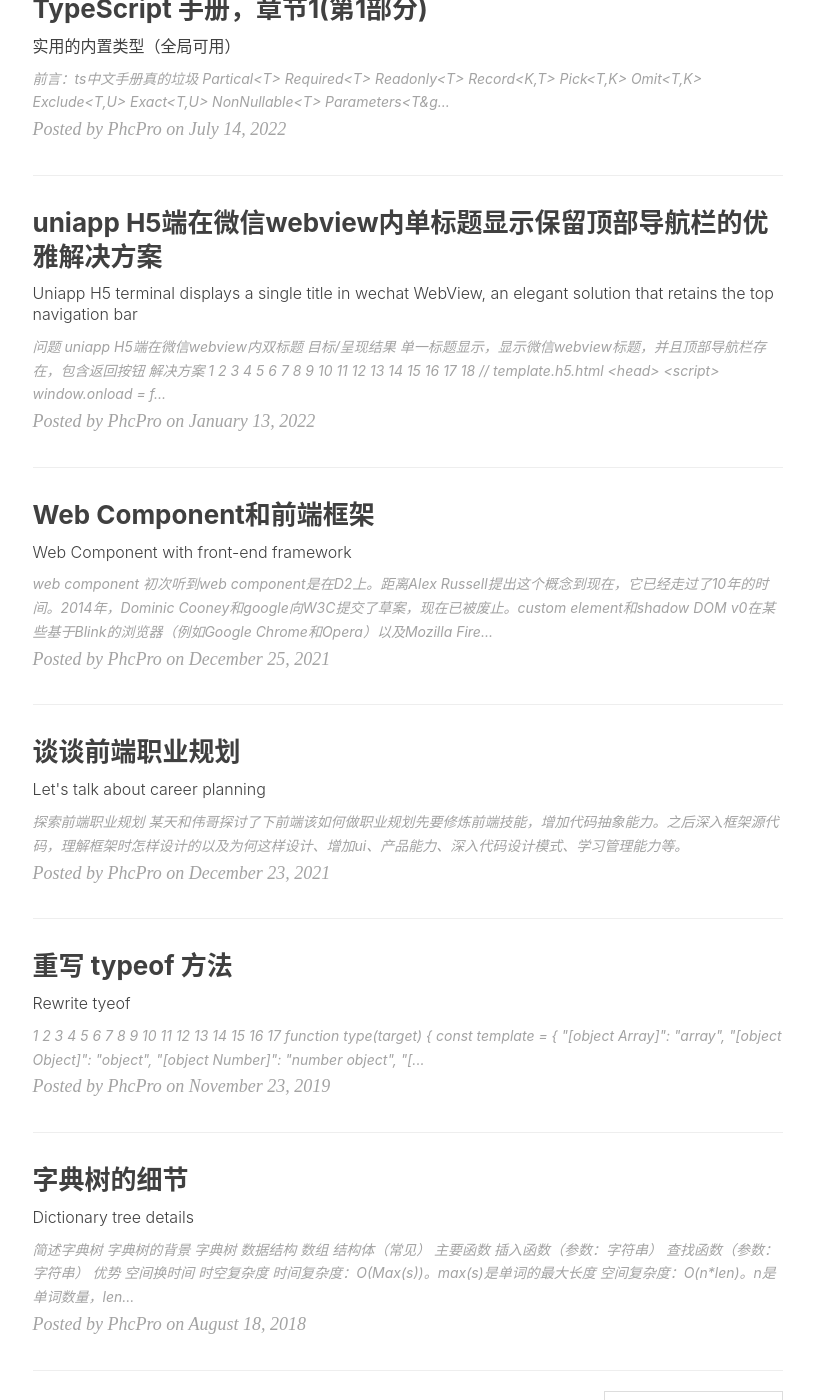
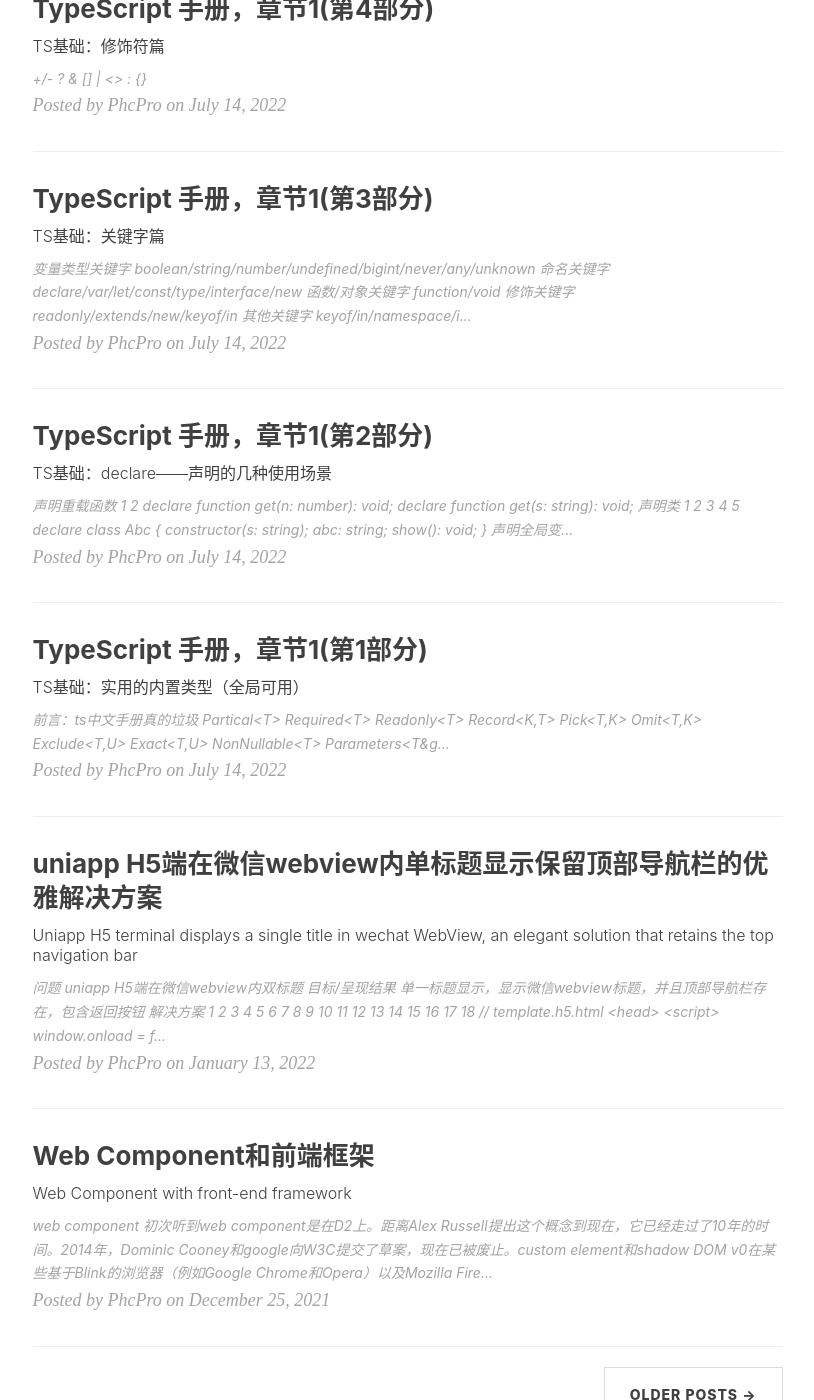
Before and after one commit to iamphc/iamphc.github.io, a Jekyll site: the page built from index.html, in a window 1280 px wide and 1400 px high, scrolled down 1331 px. Shown: the whole window, without its empty margins (135-949 px from the left). Built offline with Jekyll 4.4.1, drawn with Linux system fonts in a browser that asks for light colours; nearby versions of some CDN libraries; the list of posts is cut into pages by our own code; comment, search, counter and statistics services are not loaded; some of the changed lines change nothing that is shown; some of the changed text lies outside the part shown.

Commit message:
feat: 文章

````diff
--- a/_posts/2022-07/2022-07-14-ts-handbook-chapter1-part1.md
+++ b/_posts/2022-07/2022-07-14-ts-handbook-chapter1-part1.md
@@ -1,7 +1,7 @@
 ---
 layout: post
 title: "TypeScript 手册，章节1(第1部分)"
-subtitle: "实用的内置类型（全局可用）"
+subtitle: "TS基础：实用的内置类型（全局可用）"
 date: 2022-07-14 16:00:00
 author: "PhcPro"
 catalog: false
--- a/_posts/2022-07/2022-07-14-ts-handbook-chapter1-part2.md
+++ b/_posts/2022-07/2022-07-14-ts-handbook-chapter1-part2.md
@@ -1,7 +1,7 @@
 ---
 layout: post
 title: "TypeScript 手册，章节1(第2部分)"
-subtitle: "declare——声明的几种使用场景"
+subtitle: "TS基础：declare——声明的几种使用场景"
 date: 2022-07-14 16:00:00
 author: "PhcPro"
 catalog: false
--- /dev/null
+++ b/_posts/2022-07/2022-07-14-ts-handbook-chapter1-part3.md
@@ -0,0 +1,23 @@
+---
+layout: post
+title: "TypeScript 手册，章节1(第3部分)"
+subtitle: "TS基础：关键字篇"
+date: 2022-07-14 16:00:00
+author: "PhcPro"
+catalog: false
+header-style: text
+tags:
+  - typescript
+  - 翻译
+---
+
+### 变量类型关键字
+boolean/string/number/undefined/bigint/never/any/unknown
+### 命名关键字
+declare/var/let/const/type/interface/new
+### 函数/对象关键字
+function/void
+### 修饰关键字
+readonly/extends/new/keyof/in
+### 其他关键字
+keyof/in/namespace/infer
--- /dev/null
+++ b/_posts/2022-07/2022-07-14-ts-handbook-chapter1-part4.md
@@ -0,0 +1,21 @@
+---
+layout: post
+title: "TypeScript 手册，章节1(第4部分)"
+subtitle: "TS基础：修饰符篇"
+date: 2022-07-14 16:00:00
+author: "PhcPro"
+catalog: false
+header-style: text
+tags:
+  - typescript
+  - 翻译
+---
+
+### +/-
+### ?
+### &
+### []
+### |
+### <>
+### :
+### {}
--- /dev/null
+++ b/_posts/2022-07/2022-07-14-ts-handbook-chapter5.md
@@ -0,0 +1,335 @@
+---
+layout: post
+title: "TypeScript 手册，章节5"
+subtitle: "TS中的复合类型——几种创建方式"
+date: 2022-07-14 16:00:00
+author: "PhcPro"
+catalog: false
+header-style: text
+tags:
+  - typescript
+  - 翻译
+---
+
+### 泛型
+
+#### 泛型类型
+函数使用泛型的写法
+```ts
+// 函数使用泛型的几个写法
+function identity<Type>(arg: Type): Type {
+    return arg;
+}
+declare type Input = {
+    key: string;
+    value: any;
+}
+// 写法1：
+let myIdentity1: (arg: string) => string = identity;
+// 写法2：
+let myIdentity2: <Input>(arg: Input) => Input = identity;
+// 写法3：字面量写法【我认为非常重要的写法】
+let myIdentity3: { <TypeName>(arg: TypeName): TypeName } = identity;
+```
+接口使用泛型的写法
+```ts
+// 接口泛型写法1：
+interface GenericIdentityFn1 {
+    <TypeName>(arg: TypeName): TypeName;
+}
+// 接口泛型写法2：
+interface GenericIdentityFn2<TypeName> {
+    (arg: TypeName): TypeName;
+}
+// 接口泛型+函数使用泛型的写法4：
+let myIdentity4: GenericIdentityFn = identity;
+```
+
+#### 泛型类
+```ts
+class Student<TypeName> {}
+const student = new Student<string>();
+```
+
+#### 通用约束(extends 解决)
+通用类型可能不是string或者数组类型，那么读取length就可能出错。使用extends可以解决。如下
+```ts
+// 写法1：继承具有length属性的接口
+interface LengthInterface { length: number; }
+function abc<Type extends LengthInterface>(arg: Type): Type {
+    return arg.length;
+}
+// 写法2：继承具有length的类型别名
+declare type LengthName = { length: number; }
+function abc<Type extends LengthName>(arg: Type): Type {
+    return arg.length;
+}
+```
+
+#### 泛型约束中使用类型参数
+```ts
+function abc<Type, Key extends keyof Type>(arg: Type, key: Key): void {}
+```
+
+#### 泛型中使用类类型
+```ts
+function create<Type>(c: { new(): Type }): Type {
+    return new c();
+}
+```
+一个用于混入mixins的例子
+```ts
+class TestA {}
+class TestB {}
+class ABC {}
+
+class ABC_1 extends ABC {}
+class ABC_2 extends ABC {}
+
+function foo<Type extends ABC>(arg: new () => Type): Type {
+    return new arg();
+}
+```
+
+### keyof 运算符
+keyof可以生成字符串（和/或）数字（联合）类型。
+需要注意的是，js对象始终将键转化为字符串。
+```ts
+declare type Test1 = { [n: number]: any }
+type A = keyof Test1 // number
+
+declare type Test2 = { [n: string]: any }
+type B = keyof Test2 // string | number
+```
+
+### typeof 运算符【有限制的使用】
+>js和ts分别有typeof概念
+- js的typeof用于产生原始类型。
+- ts的typeof用于产生定义类型。
+```ts
+type Abc = (arg: unknown) => boolean;
+type K = ReturnType<Abc>;   // correct
+
+function Abc() {}
+type K = ReturnType<Abc>    // error
+type K = ReturnType<typeof Abc> // correct
+```
+>ts的typeof的使用限制【ts的typoef与js的typeof不同点】
+ts的typeof不可用于【生成】【函数执行】的结果。**也就是说typeof 不认识函数执行。**
+
+### 索引访问类型
+
+#### 场景1：通过索引查找特定属性
+```ts
+type Person = { a: number; b: string; }
+type ABC = Person['a']; // => type ABC = number;
+```
+
+#### 场景2：索引类型+联合类型
+```ts
+type Person = { a: number; b: string; }
+type ABC = Person['a' | 'b']; // number | string
+type ABC = Person[keyof Person]; // number | string
+type Temp = 'a' | 'b';
+type ABC = Person[Temp]; // number | string
+```
+
+#### 场景3：索引类型+数组
+```ts
+const array = [
+    { name: 'abc', age: 10 },
+    { name: 'test', age: 12 }
+]
+type Person = typeof array[number];
+type person = typeof array[number]['age'];
+```
+
+#### 场景4：const陷阱
+```ts
+type Person = { name: string; age: number; }
+const t = 'age';
+type P = Person[t]; // error, t是值，不是类型
+type P = Person[typeof t];  // correct
+```
+
+### 条件类型
+>条件类型的形式：
+>SomeType **extends** OtherType ? TypeA : TypeB;
+
+#### 场景1：优化函数重载
+这个场景下，通过泛型+条件类型，处理实现函数重载时，每添加一个类型，（实现的?）代码将指数型增长。
+```ts
+interface I1 {}
+interface I2 {}
+// 重载1
+function get(id: number): I1;
+// 重载2
+function get(str: string): I2;
+// 重载3
+function get(idOrStr: number|string): I1 | I2;
+// 函数实现
+function get(idOrStr: number|string): I1 | I2 {
+    throw "xxx";
+}
+
+// 类型别名（条件类型+泛型）
+type I1OrI2<T extends number | string> = T extends number ? I1 : I2;
+// 函数实现
+function get<T extends number | string>(idOrStr: T): I1OrI2 {
+    throw "xxx";
+}
+```
+
+#### 场景2：代替约束
+在这个场景下，条件类型可以充分发挥其优势，可以在没有约束的情况下进行类型判断。
+```ts
+// 有约束：
+type MessageOf<T extends {message: unknown}> = T['message'];
+// 条件类型（无约束）：
+type MessageOf<T> = T extends {message: unknown} ? T['message'] : never;
+```
+
+#### 场景3：推断
+在这个场景下，利用条件类型+infer关键字实现推断。
+>**infer关键字，可以引入一个泛型类型变量**
+>**需要注意的是：infer关键字仅在条件类型中可用**
+```ts
+type Flatten<T> = T extends Array<infer R> ? R : T;
+```
+
+#### 场景4：联合类型陷阱
+在这个场景下，条件类型+联合类型有时会产生非预期的结果。如下
+>关键点：条件类型中，在extends前后使用方括号包裹
+
+```ts
+// 合法，非预期：string[] | number[]
+type ToArray<T> = T extends any ? T[] : never;
+type StrArrOrNumArr = ToArray<string | number>;
+
+// 合法，预期：(string | number)[]
+type ToArray<T> = [T] extends [any] ? T[] : never;
+type StrArrOrNumArr = ToArray<string | number>;
+```
+
+### 映射类型
+
+映射类型，基于“索引访问类型”。
+>所谓映射类型：指的是将类型A通过类型B（一个映射类型）映射为一个新的类型C；
+>在正常情况下（没有过滤/重映射等）其中，类型C的属性名同类型A，属性值类型同类型B；
+
+```ts
+type MapType<T> = {
+    [prop in keyof T]: boolean; // 我认为重要的写法
+}
+type A = {
+    get: <T>(arg: T) => T;
+    set: () => void;
+}
+type MapA = MapType<A>;
+// 映射结果：
+// MapA = { get: boolean; set: boolean; }
+```
+
+#### 映射修饰符
+>基于**readonly**和 **？** 关键字（修饰符），ts提供了两个修饰符：+ / -，用于增加/删除它们。
+>**需要注意的是**：修饰符影将会响映射结果。此外，最终的映射结果（如果不添加任何修饰符），默认都添加了（+修饰符）。
+
+修饰符对readonly的映射结果影响：
+```ts
+type MapType<T> = {
+    -readonly [prop in keyof T]: T[prop];
+}
+type ABC = {
+    readonly id: number;
+    readonly name: string;
+}
+type MapABC = MapType<ABC>;
+// 映射结果：
+// MapABC = { id: number; set: string; }
+```
+
+修饰符对？的映射结果影响：
+```ts
+type MapType<T> = {
+    [prop in keyof T]-?: T[prop];
+}
+type ABC = {
+    id?: number;
+    name?: string;
+}
+type MapABC = MapType<ABC>;
+// 映射结果：
+// MapABC = { id: number; set: string; }
+```
+#### 重映射关键字：as
+版本要求：ts4.1+
+>可以这样理解as关键字。在普通映射下，属性名因为一一映射，故保持不变。as关键字可以对映射后的属性名再次映射（包含过滤，重命名等操作）。如下
+
+```ts
+// as+模板字符串：重命名
+// 映射结果:
+// {getName: () => string; getId: () => number;}
+type ABC<T> = {
+    [prop in keyof T as `get${Capitalize<string&prop>}`]:
+    () => T[prop];
+}
+interface Person {
+    name: string;
+    id: number;
+}
+type MyPerson = ABC<Person>;
+
+// as+Exclude内置类型：过滤键
+// 映射结果：
+// {name: string;}
+type ABC<T> = {
+    [prop in keyof T as Exclude<prop, 'kind'>]: T[prop];
+}
+interface Person {
+    name: string;
+    kind: boolean;
+}
+type MyPerson = ABC<Person>;
+```
+
+#### 映射类型+联合类型（复合类型）
+映射类型可以结合包括原始类型、复合类型的联合类型。如下
+```ts
+type SquareEvent = {
+    kind: 'square';
+    x: number;
+    y: number;
+}
+type CircleEvent = {
+    kind: 'circle';
+    radius: number;
+}
+type MapType<T extends {kind: string}> = {
+    [E in keyof T as E['kind']]: (event: E) => void;
+}
+type Conifg = EventConfig<SquareEvent | CircleEvent>;
+```
+#### 映射类型+条件类型
+```ts
+type DBFields = {
+    id: {format: 'abc'};
+    name: {type: string, pii: true};
+}
+type MapExact<T> = {
+    [prop in keyof T]: T[prop] extends {pii: true} ? true : false;
+}
+```
+
+### 模板文字类型
+
+#### 场景1：文字的排列组合
+```ts
+type StrA = 'a' | 'b' | 'c' | 'd' | 'e';
+type StrB = '0' | '1' | '2' | '3' | '4';
+type StrC = 'A' | 'B' | 'C' | 'D' | 'E';
+
+// 组合
+type CombineStr = `${StrA}_${StrB}_${StrC}_id`;
+// 排列
+type CombineStr = `${StrA | StrB | StrC}_id`
+```
````
